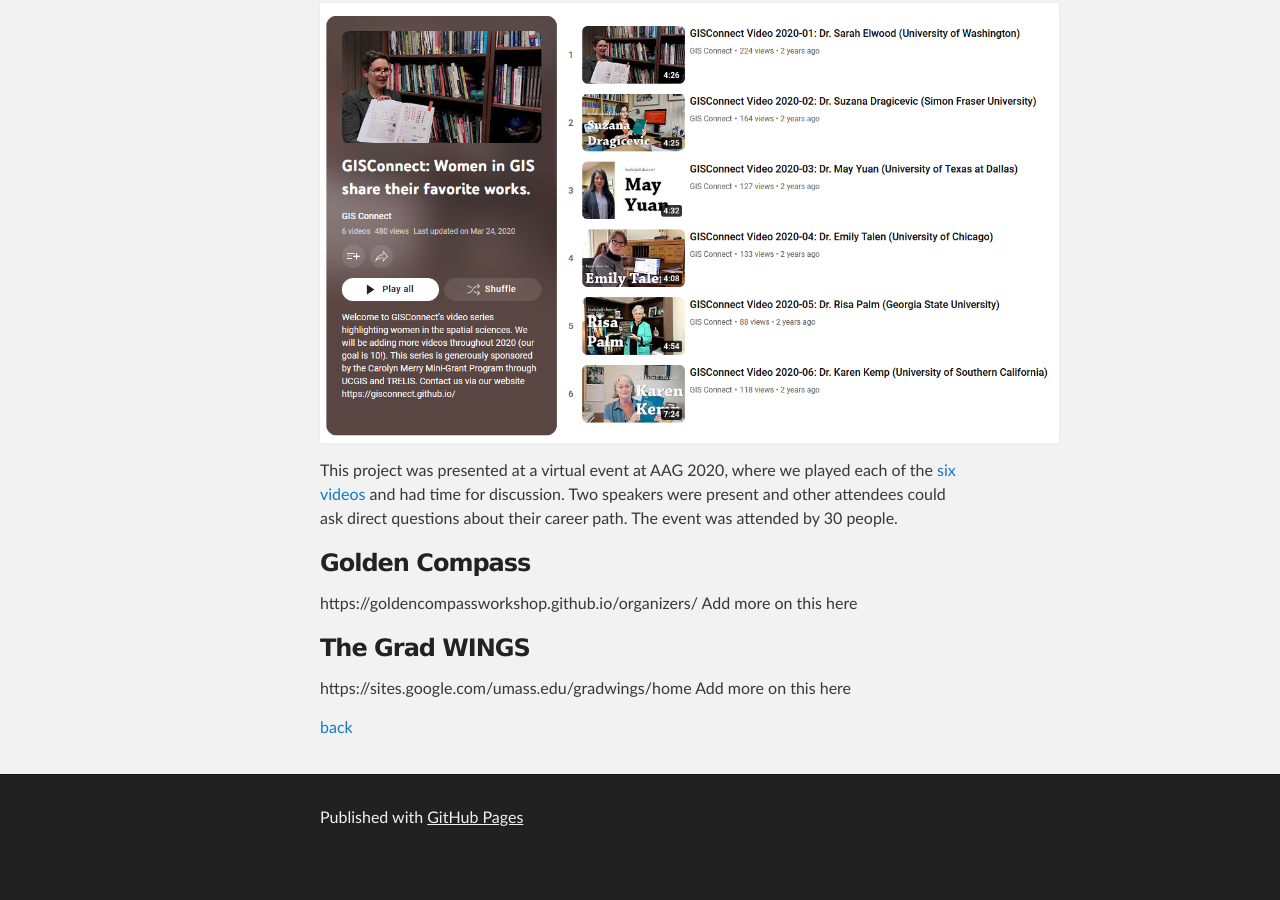
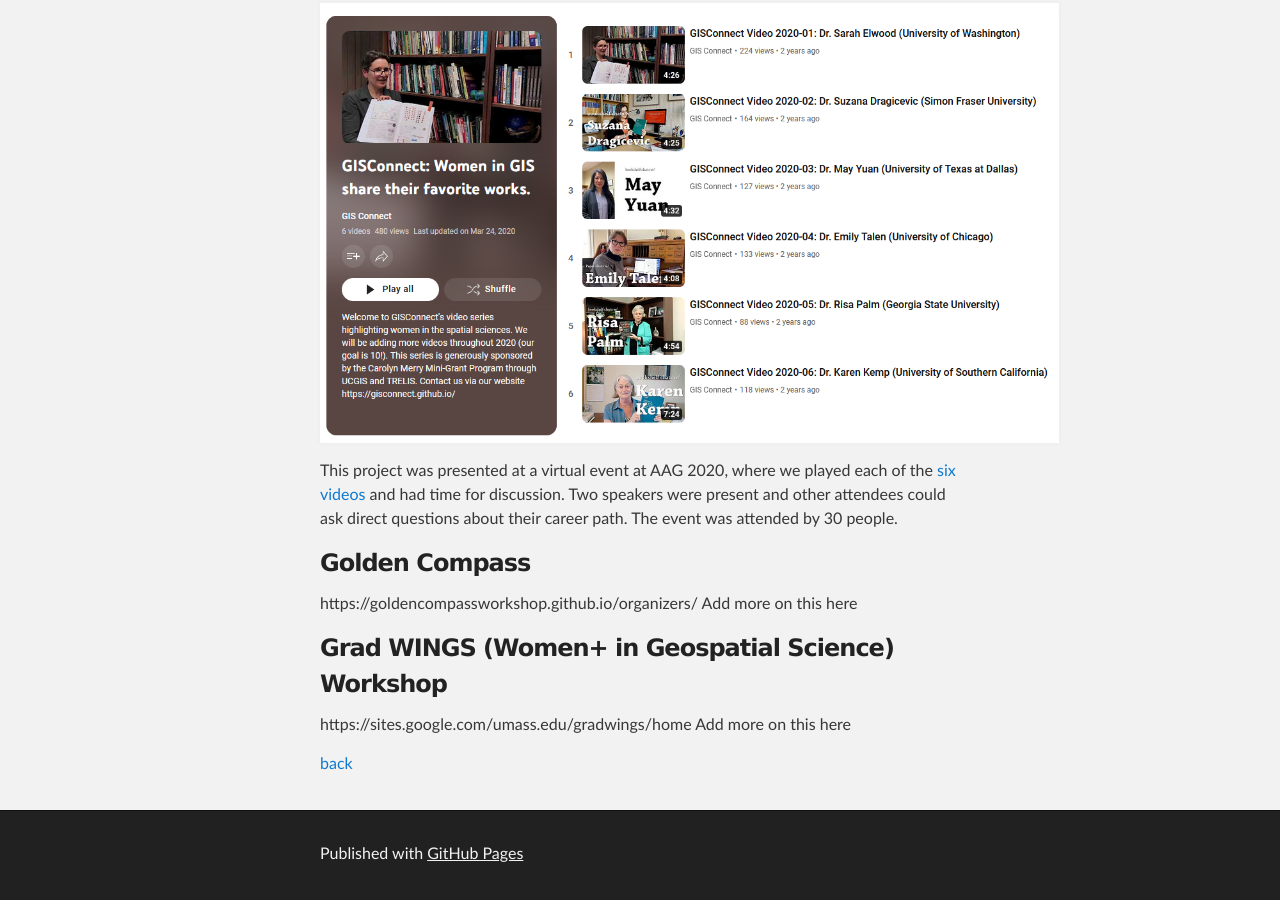
Before and after one commit to TRELIStoolkit/TRELIStoolkit.github.io, a Jekyll site: the page built from another-page.md, in a window 1280 px wide and 900 px high, scrolled down 698 px. Built offline with Jekyll 4.4.1, drawn with Linux system fonts in a browser that asks for light colours; our own code applies the rules of GitHub Pages for plain Markdown files; before the commit the page ends 1562 px from its top, so only the background shows below that.

Commit message:
Grad WINGS update

```diff
--- a/another-page.md
+++ b/another-page.md
@@ -16,7 +16,7 @@ This project was presented at a virtual event at AAG 2020, where we played each
 https://goldencompassworkshop.github.io/organizers/
 Add more on this here
 
-### The Grad WINGS
+### Grad WINGS (Women+ in Geospatial Science) Workshop
 https://sites.google.com/umass.edu/gradwings/home
 Add more on this here
 
```
